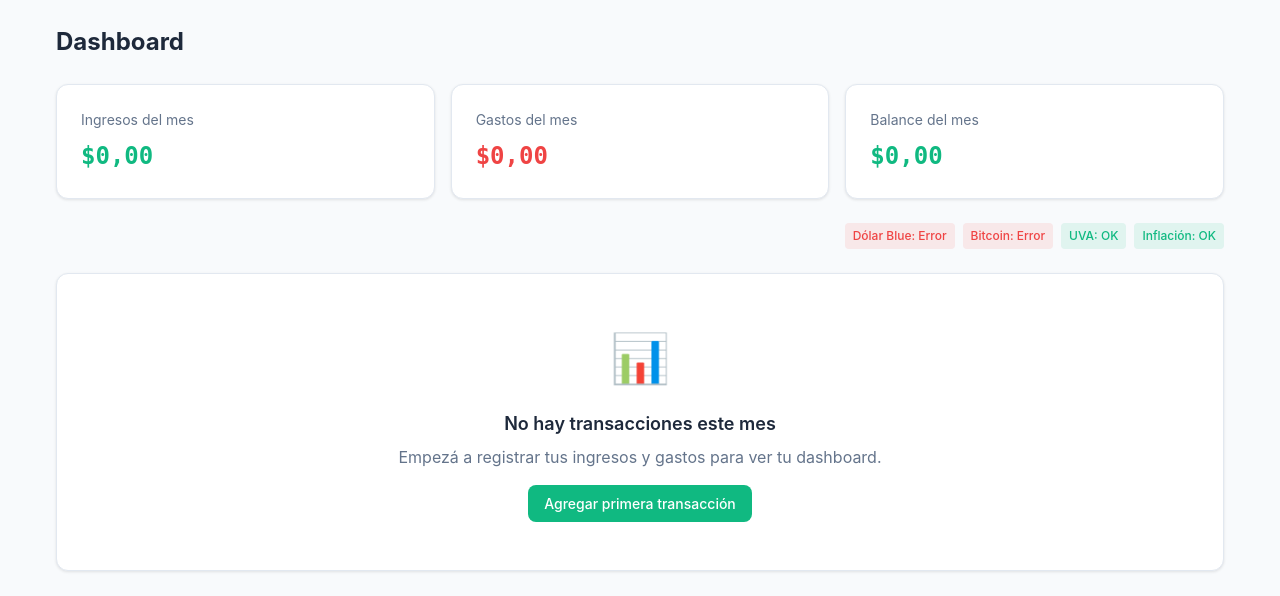
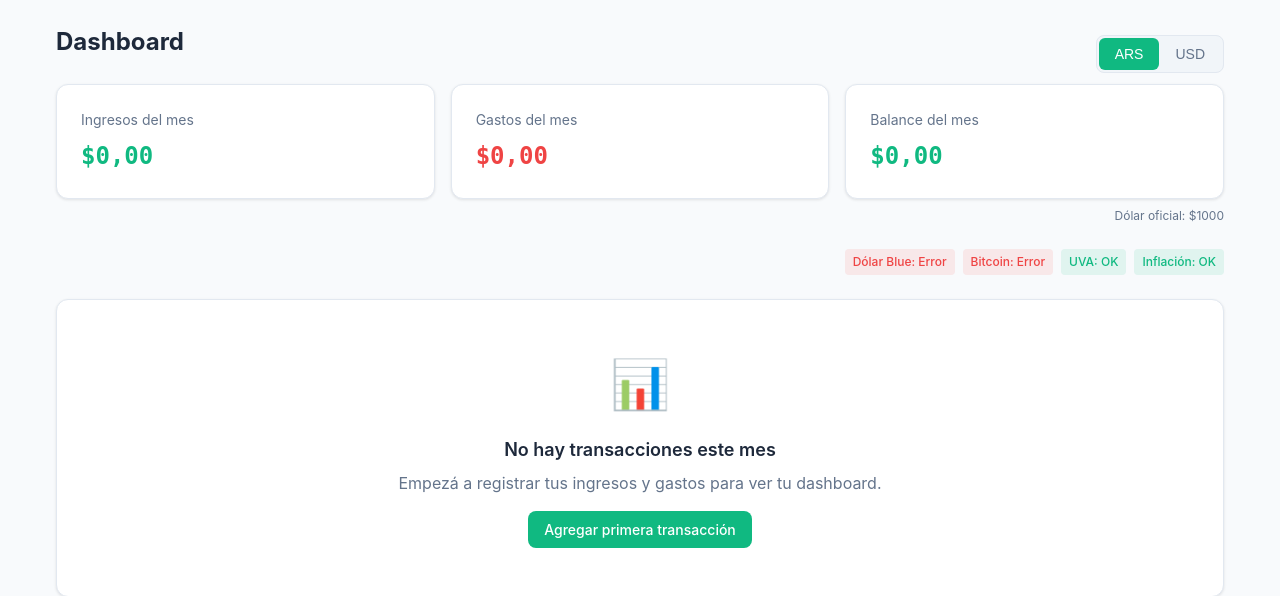
Before and after one commit to facundoroman0/arsforte-project, a Django app: page /dashboard/ in a window 1280 px wide. Shown: the part 70-666 px from the top of the page. Run offline with Django 5.2, Linux system fonts and the light colour scheme; the visitor is signed in with stand-in values (Sample User, id 1); data that the repository does not hold is empty.

Commit message:
feat: Add ARS/USD currency toggle to dashboard
- Add get_official_rate() to Bluelytics service
- Calculate USD values using official dollar sell rate
- Display toggle button for currency switching
- Show current exchange rate info

```diff
--- a/arsforte/views.py
+++ b/arsforte/views.py
@@ -5,7 +5,7 @@ from django.db.models import Sum
 from decimal import Decimal
 from datetime import date
 from transactions.models import Transaction, TransactionType
-from services import opportunity_cost
+from services import opportunity_cost, bluelytics_service
 from services.alerts import get_user_alerts
 from services.api_status import get_apis_status
 
@@ -13,6 +13,16 @@ from services.api_status import get_apis_status
 def get_year_start() -> date:
     today = date.today()
     return date(today.year, 1, 1)
+
+
+def calculate_usd_values(incomes: Decimal, expenses: Decimal, balance: Decimal, rate: Decimal) -> dict:
+    if rate > 0:
+        return {
+            'incomes_usd': round(incomes / rate, 2),
+            'expenses_usd': round(expenses / rate, 2),
+            'balance_usd': round(balance / rate, 2),
+        }
+    return {'incomes_usd': Decimal('0'), 'expenses_usd': Decimal('0'), 'balance_usd': Decimal('0')}
 
 
 class DashboardView(LoginRequiredMixin, View):
@@ -36,6 +46,11 @@ class DashboardView(LoginRequiredMixin, View):
         ).aggregate(total=Sum('amount'))['total'] or Decimal('0')
 
         balance = incomes - expenses
+
+        official_rate = bluelytics_service.get_official_rate()
+        rate = Decimal(str(official_rate.sell)) if official_rate and official_rate.sell > 0 else Decimal('1000')
+
+        usd_values = calculate_usd_values(incomes, expenses, balance, rate)
 
         instrument_distribution = month_transactions.values(
             'instrument_type'
@@ -64,6 +79,10 @@ class DashboardView(LoginRequiredMixin, View):
             'incomes': incomes,
             'expenses': expenses,
             'balance': balance,
+            'incomes_usd': usd_values['incomes_usd'],
+            'expenses_usd': usd_values['expenses_usd'],
+            'balance_usd': usd_values['balance_usd'],
+            'current_rate': rate,
             'instrument_distribution': instrument_distribution,
             'recent_transactions': recent_transactions,
             'opportunity': opportunity,
--- a/services/bluelytics.py
+++ b/services/bluelytics.py
@@ -49,5 +49,31 @@ class BluelyticsService:
             logger.error(f'Bluelytics API unexpected error: {e}')
         return None
 
+    @cached(ttl_seconds=900)
+    def get_official_rate(self) -> Optional[BlueRate]:
+        try:
+            response = requests.get(
+                f'{self.BASE_URL}/latest',
+                timeout=10
+            )
+            if response.status_code == 200:
+                data = response.json()
+                return BlueRate(
+                    buy=data.get('oficial', {}).get('value_buy', 0),
+                    sell=data.get('oficial', {}).get('value_sell', 0),
+                    source='bluelytics'
+                )
+            else:
+                logger.warning(
+                    f'Bluelytics API returned status {response.status_code}'
+                )
+        except requests.Timeout:
+            logger.error('Bluelytics API request timed out')
+        except requests.ConnectionError as e:
+            logger.error(f'Bluelytics API connection error: {e}')
+        except Exception as e:
+            logger.error(f'Bluelytics API unexpected error: {e}')
+        return None
+
 
 bluelytics_service = BluelyticsService()
--- a/templates/dashboard.html
+++ b/templates/dashboard.html
@@ -19,21 +19,41 @@
 
 <main class="container">
   <div class="dashboard">
-    <h1 class="text-2xl font-bold mb-6">Dashboard</h1>
+    <div class="dashboard-header">
+      <h1 class="text-2xl font-bold mb-6">Dashboard</h1>
+      <div class="currency-toggle">
+        <button id="currency-toggle" class="toggle-btn">
+          <span class="toggle-option" data-currency="ars">ARS</span>
+          <span class="toggle-option" data-currency="usd">USD</span>
+        </button>
+      </div>
+    </div>
 
     <div class="metrics-grid">
       <div class="card metric-card">
         <span class="text-sm text-secondary-text">Ingresos del mes</span>
-        <span class="text-2xl font-bold text-primary font-mono">{{ incomes|money }}</span>
+        <span class="text-2xl font-bold text-primary font-mono">
+          <span class="ars-value">{{ incomes|money }}</span>
+          <span class="usd-value" style="display:none">US$ {{ incomes_usd|default:"0" }}</span>
+        </span>
       </div>
       <div class="card metric-card">
         <span class="text-sm text-secondary-text">Gastos del mes</span>
-        <span class="text-2xl font-bold text-secondary font-mono">{{ expenses|money }}</span>
+        <span class="text-2xl font-bold text-secondary font-mono">
+          <span class="ars-value">{{ expenses|money }}</span>
+          <span class="usd-value" style="display:none">US$ {{ expenses_usd|default:"0" }}</span>
+        </span>
       </div>
       <div class="card metric-card">
         <span class="text-sm text-secondary-text">Balance del mes</span>
-        <span class="text-2xl font-bold font-mono {% if balance < 0 %}text-secondary{% else %}text-primary{% endif %}">{{ balance|money }}</span>
+        <span class="text-2xl font-bold font-mono {% if balance < 0 %}text-secondary{% else %}text-primary{% endif %}">
+          <span class="ars-value">{{ balance|money }}</span>
+          <span class="usd-value" style="display:none">US$ {{ balance_usd|default:"0" }}</span>
+        </span>
       </div>
+    </div>
+    <div class="rate-info">
+      <span>Dólar oficial: ${{ current_rate|floatformat:0 }}</span>
     </div>
 
     {% if alerts %}
@@ -426,5 +446,83 @@
     grid-template-columns: 1fr;
   }
 }
+
+.dashboard-header {
+  display: flex;
+  justify-content: space-between;
+  align-items: center;
+}
+
+.currency-toggle {
+  display: flex;
+  gap: var(--space-2);
+}
+
+.toggle-btn {
+  display: flex;
+  background: var(--color-surface-hover);
+  border-radius: 8px;
+  padding: 2px;
+  border: 1px solid var(--color-border);
+}
+
+.toggle-option {
+  padding: var(--space-2) var(--space-4);
+  border-radius: 6px;
+  font-size: var(--text-sm);
+  font-weight: 500;
+  cursor: pointer;
+  transition: all 150ms ease;
+  color: var(--color-text-secondary);
+}
+
+.toggle-option.active {
+  background: var(--color-primary);
+  color: white;
+}
+
+.rate-info {
+  text-align: right;
+  font-size: var(--text-xs);
+  color: var(--color-text-secondary);
+  margin-top: var(--space-2);
+}
+
+@media (max-width: 768px) {
+  .dashboard-header {
+    flex-direction: column;
+    align-items: flex-start;
+    gap: var(--space-4);
+  }
+}
 </style>
+<script>
+document.addEventListener('DOMContentLoaded', function() {
+  const toggle = document.getElementById('currency-toggle');
+  const arsValues = document.querySelectorAll('.ars-value');
+  const usdValues = document.querySelectorAll('.usd-value');
+
+  function setCurrency(currency) {
+    if (currency === 'usd') {
+      arsValues.forEach(el => el.style.display = 'none');
+      usdValues.forEach(el => el.style.display = 'inline');
+      toggle.querySelector('[data-currency="ars"]').classList.remove('active');
+      toggle.querySelector('[data-currency="usd"]').classList.add('active');
+    } else {
+      arsValues.forEach(el => el.style.display = 'inline');
+      usdValues.forEach(el => el.style.display = 'none');
+      toggle.querySelector('[data-currency="ars"]').classList.add('active');
+      toggle.querySelector('[data-currency="usd"]').classList.remove('active');
+    }
+  }
+
+  toggle.querySelectorAll('.toggle-option').forEach(option => {
+    option.addEventListener('click', function() {
+      setCurrency(this.dataset.currency);
+    });
+  });
+
+  setCurrency('ars');
+});
+</script>
 {% endblock %}
```
